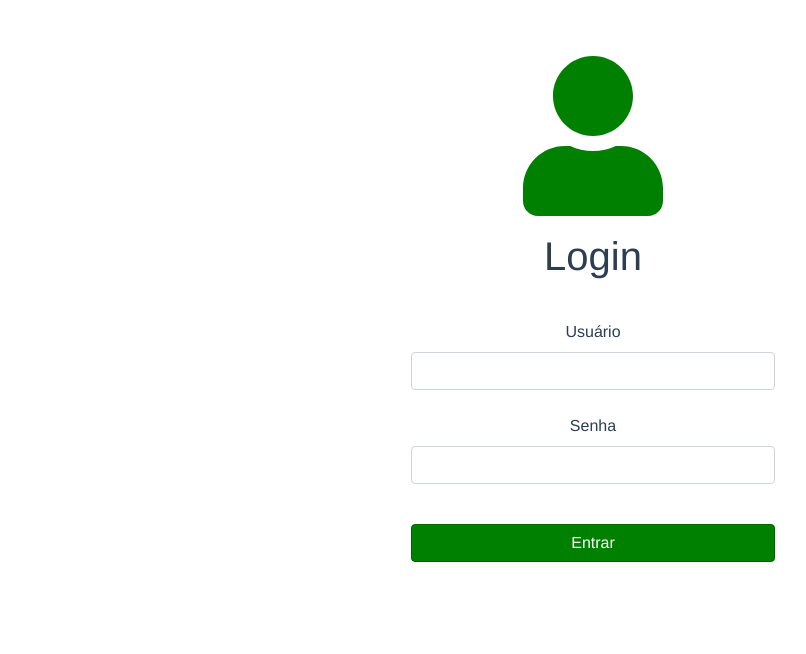
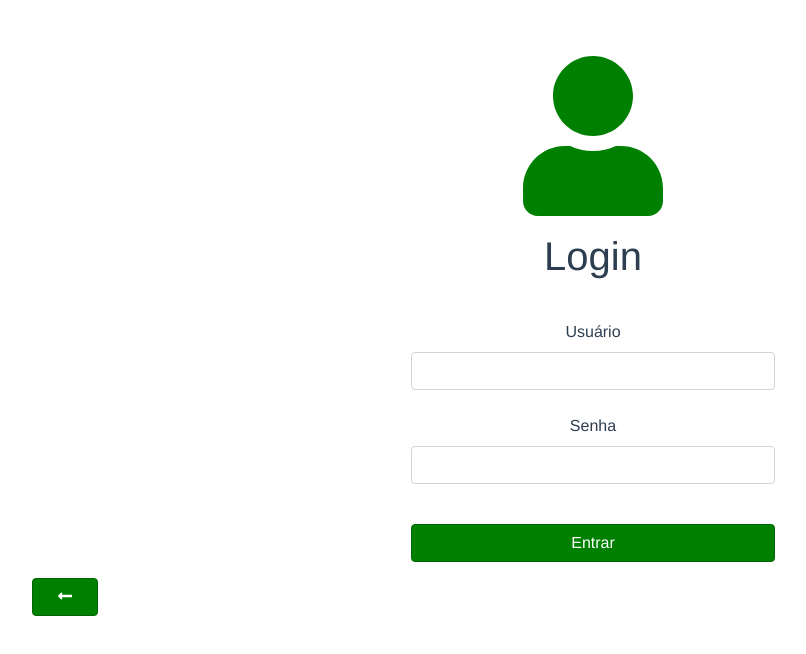
Before and after one commit to CassioFelippe/agrupauffs-frontend, a Vue app: page /login in a window 1280 px wide. Shown: the top 654 px of the page, without its empty margins (47-853 px from the left). Built offline with nearby package versions, Linux system fonts and the light colour scheme.

Commit message:
Implementado botao voltar

```diff
--- a/src/components/home.vue
+++ b/src/components/home.vue
@@ -48,4 +48,8 @@
   .login-buttons {
     margin-top: 2em;
   }
+
+  img {
+    margin-bottom: 2em;
+  }
 </style>
--- a/src/components/login.vue
+++ b/src/components/login.vue
@@ -17,6 +17,14 @@
           Entrar
         </b-button>
       </b-col>
+
+      <b-col cols="12" class="text-left">
+        <b-col cols="1">
+          <b-button @click="voltar" class="btn btn-primary">
+            <font-awesome-icon icon="long-arrow-alt-left" />
+          </b-button>
+        </b-col>
+      </b-col>
     </b-row>
   </div>
 </template>
@@ -25,7 +33,13 @@
   export default {
     name: 'login',
 
-    mounted() {}
+    mounted() {},
+
+    methods: {
+      voltar() {
+        this.$router.back();
+      }
+    }
   };
 </script>
 
```
